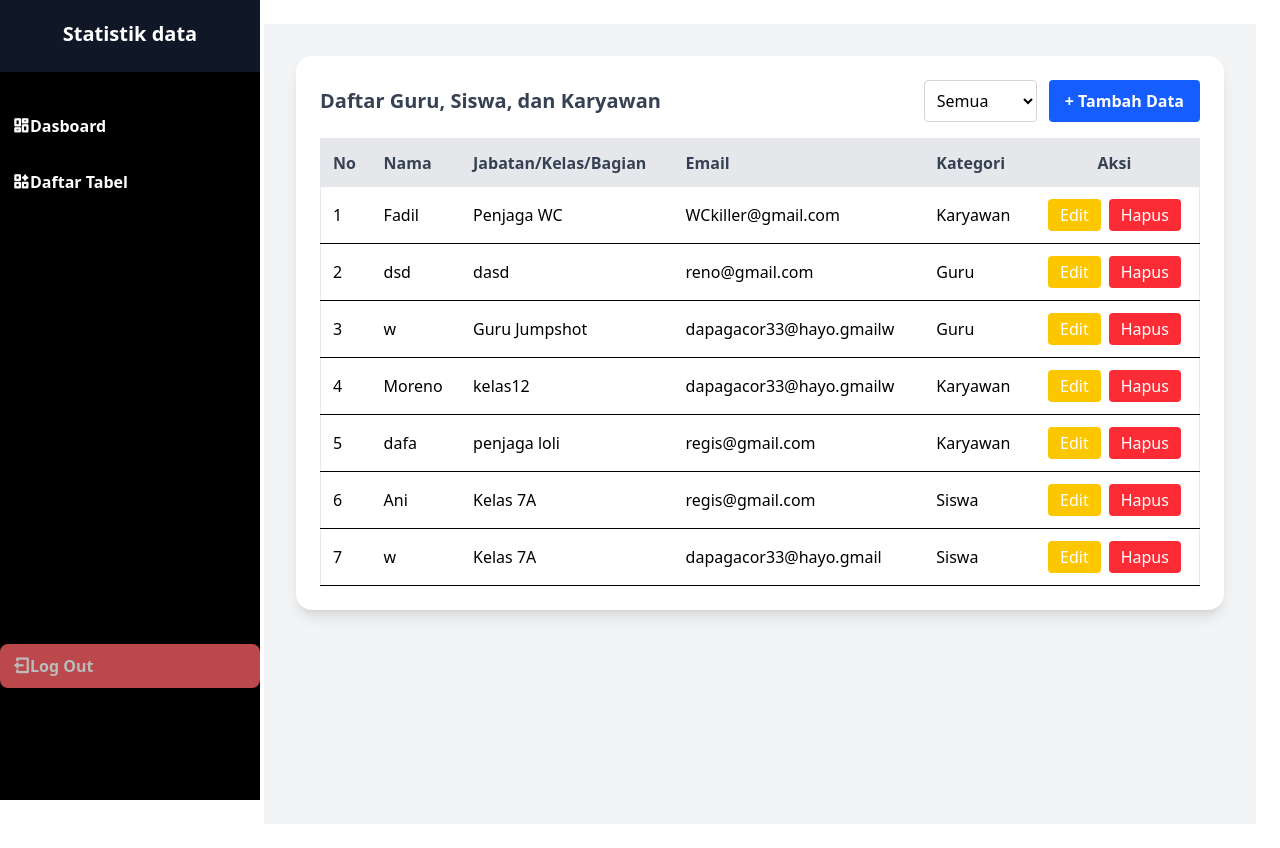
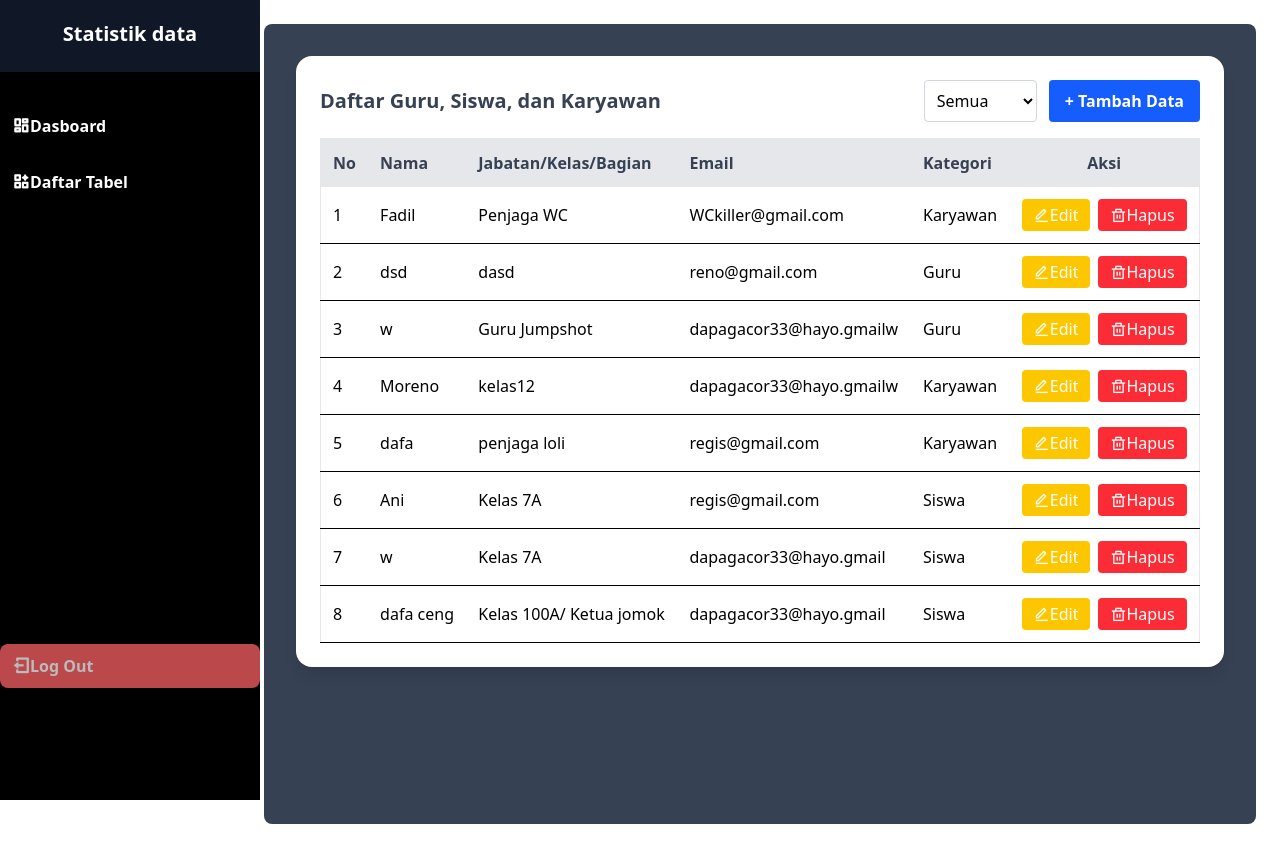
Before and after one commit to andrescrenshot/Kelompok-1, a React (Vite) app: page /Daftar in a window 1280 px wide. Built offline with nearby package versions, Linux system fonts and the light colour scheme; data requests are answered from the project's data file.

Commit message:
Kelompok 1

```diff
--- a/db.json
+++ b/db.json
@@ -48,6 +48,13 @@
       "jabatan": "Kelas 7A",
       "email": "dapagacor33@hayo.gmail",
       "kategori": "Siswa"
+    },
+    {
+      "id": "04db",
+      "nama": "dafa ceng",
+      "jabatan": "Kelas 100A/ Ketua jomok",
+      "email": "dapagacor33@hayo.gmail",
+      "kategori": "Siswa"
     }
   ]
 }
--- a/src/component/Daftar.jsx
+++ b/src/component/Daftar.jsx
@@ -48,7 +48,7 @@ function Daftar() {
     filter === "Semua" ? data : data.filter((d) => d.kategori === filter);
 
   return (
-    <div className="min-h-screen bg-gray-100 p-8 flex justify-center">
+    <div className="min-h-screen bg-gray-700 p-8 flex justify-center rounded-lg">
       <div className="w-full max-w-5xl space-y-8">
         <div className="bg-white p-6 rounded-2xl shadow-lg">
           <div className="flex flex-col sm:flex-row justify-between items-center mb-4 gap-3">
@@ -103,13 +103,14 @@ function Daftar() {
                         <button
                           className="bg-yellow-400 hover:bg-yellow-500 text-white px-3 py-1 rounded"
                           onClick={() => navigate(`/EditData/${item.id}`)}
-                        >
+                        ><i class="ri-edit-line"></i>
                           Edit
                         </button>
                         <button
                           onClick={() => handleDelete(item.id)}
                           className="bg-red-500 hover:bg-red-600 text-white px-3 py-1 rounded"
-                        >
+                        ><i class="ri-delete-bin-line"></i>
+
                           Hapus
                         </button>
                       </td>
```
